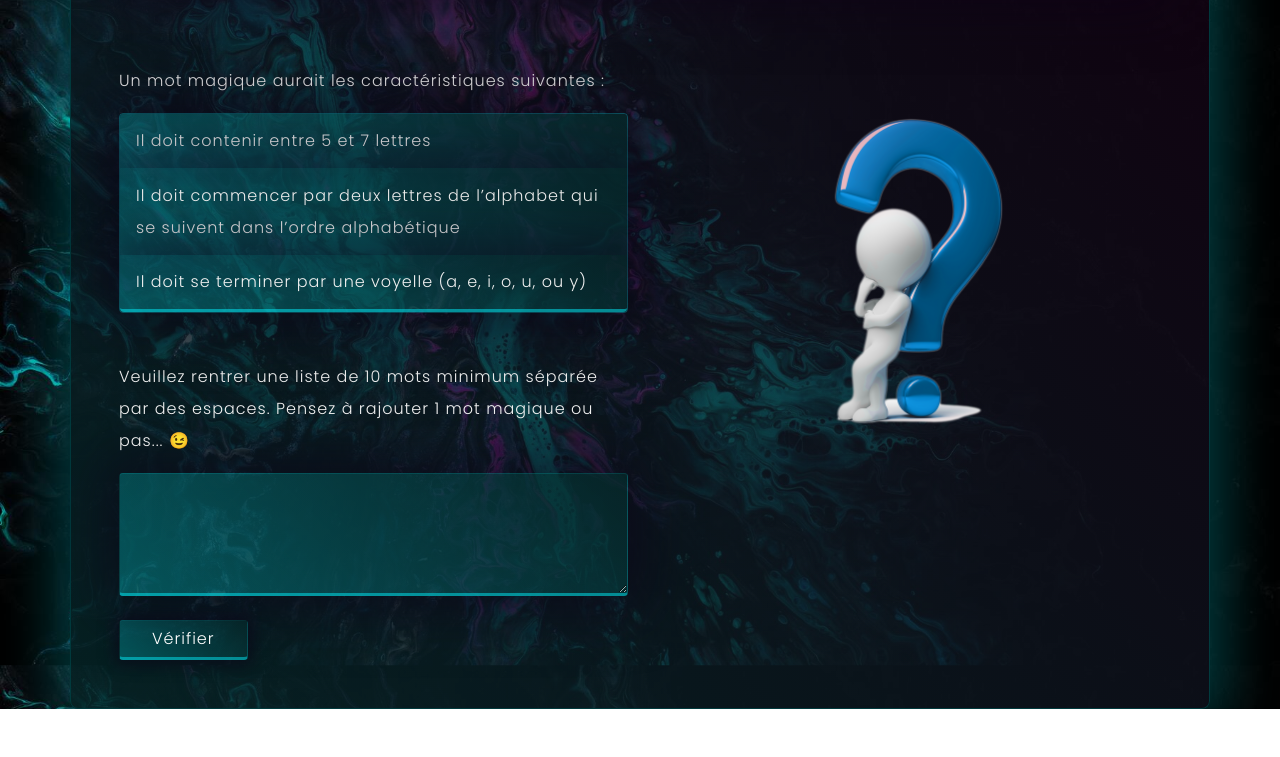
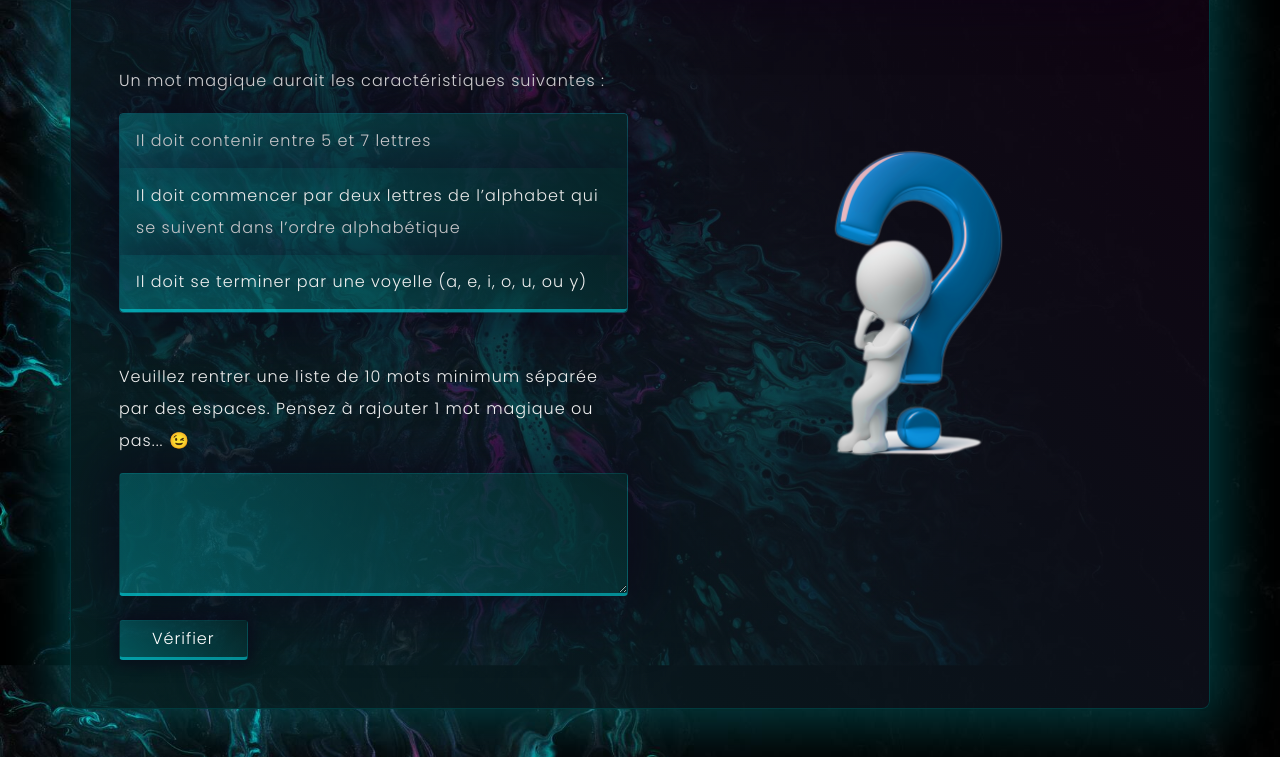
Before and after one commit to ABBA-74/defi_mot_magique, a plain HTML site: page index.html in a window 1280 px wide. Shown: the part 188-945 px from the top of the page. Before the commit the page ends 897 px from the top, so only its background shows below. Drawn offline with nearby package versions, Linux system fonts and the light colour scheme.

Commit message:
modified styles + add flex order for result on small device

```diff
--- a/index.html
+++ b/index.html
@@ -20,7 +20,7 @@
     <script src="script.js" defer></script>
   </head>
   <body>
-    <div class="container">
+    <div class="container px-3 px-md-4 px-lg-5 pb-5 mb-5">
       <h1 class="text-center text-uppercase my-5">Défi Mot Magique</h1>
       <div class="row pt-4">
         <div class="col-12 col-lg-6">
@@ -51,11 +51,13 @@
           <img
             src="./assets/img/Interrogation-2.webp"
             height="380px"
-            alt=""
-            class="mt-3 pt-3 pb-0"
-            srcset=""
+            alt="illustration interrogation"
+            class="order-2 order-lg-1 mt-3 mt-lg-5 pt-3 pb-0"
           />
-          <p class="text-center fs-5" id="result-msg"></p>
+          <p
+            class="order-1 order-lg-2 pt-5 pt-lg-2 text-center fs-5"
+            id="result-msg"
+          ></p>
         </div>
       </div>
     </div>
--- a/style.css
+++ b/style.css
@@ -23,7 +23,7 @@ body {
   margin-top: 3rem;
   background-color: #1a0218a6;
   background: linear-gradient(225deg, #1a0218a6, #062729d2);
-  padding: 0rem 3rem 3rem;
+  /* padding: 0rem 3rem 3rem; */
   border-radius: 0.5rem;
   border: 1px solid #023c3ffa;
   box-shadow: 0 0 55px 15px #02f2ff3d;
```
